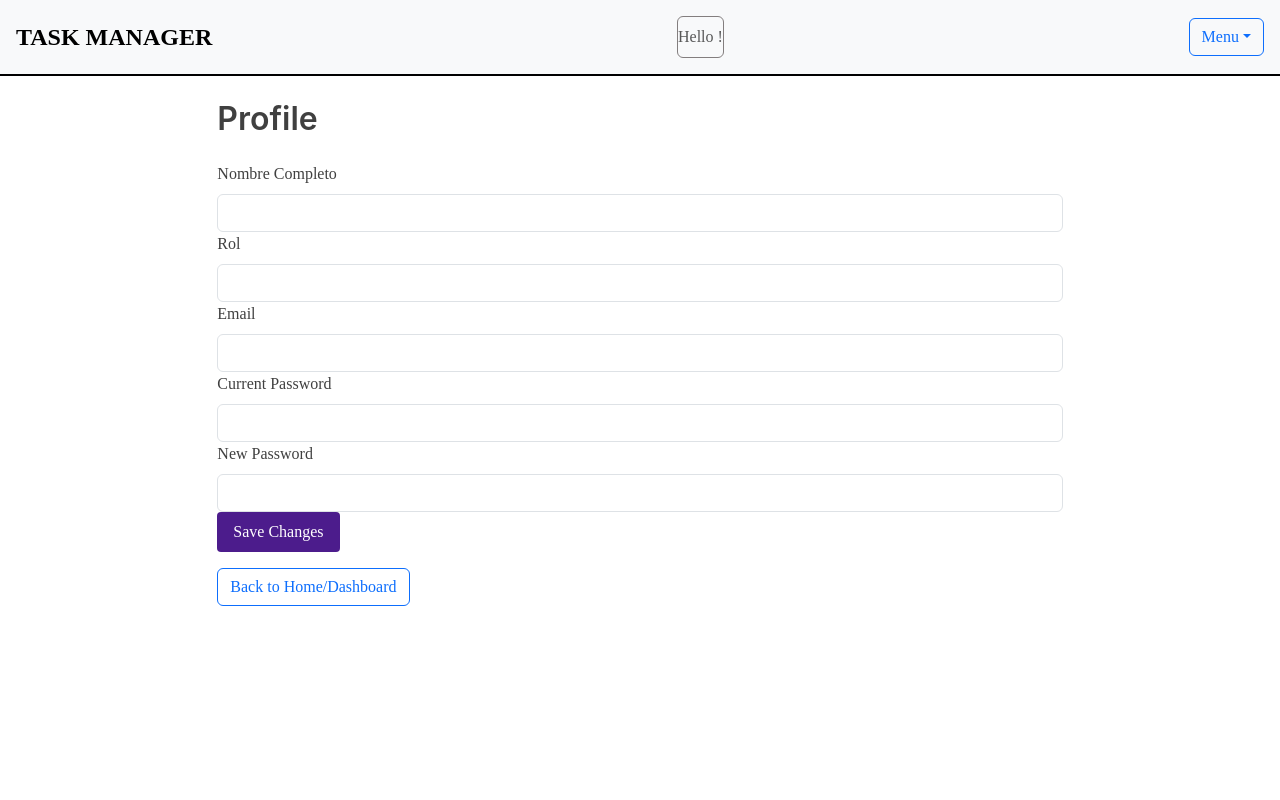
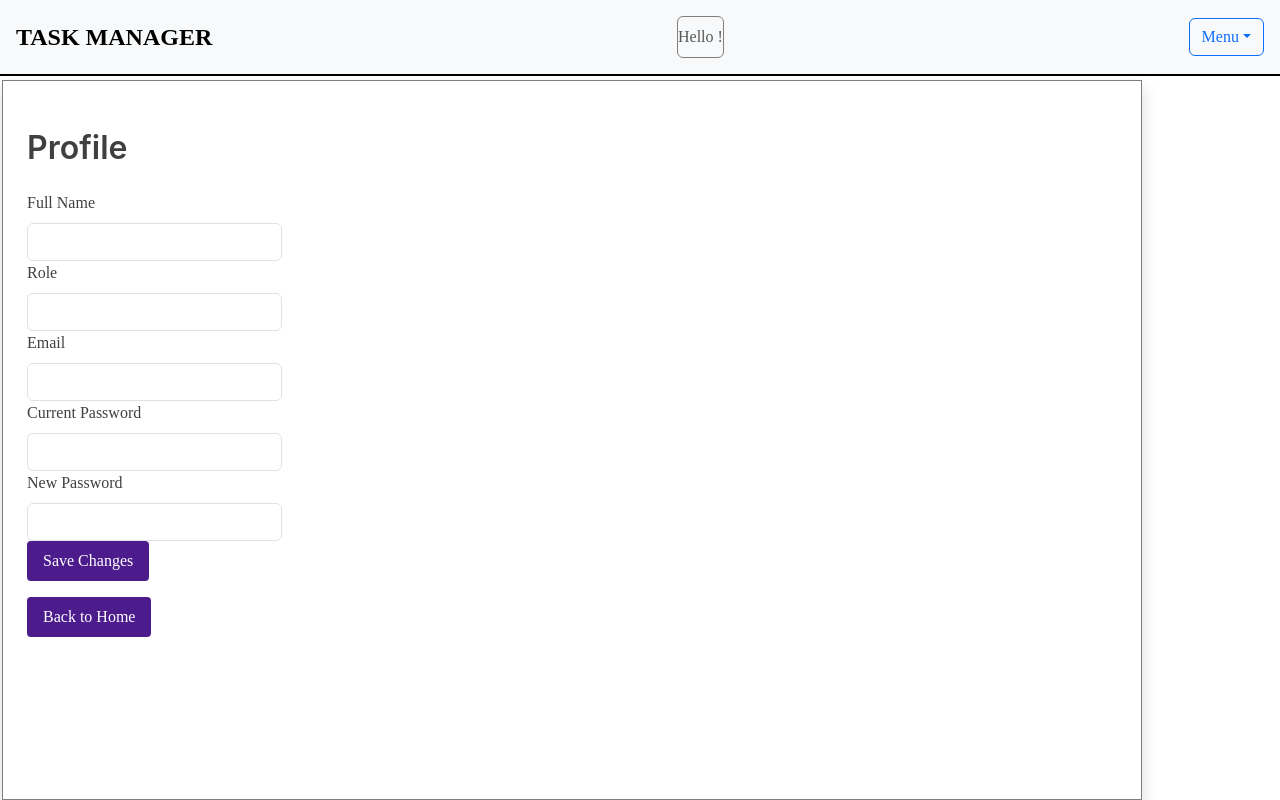
Before and after one commit to FrancoExeqGarcia/TP-PPS, a React (Create React App) app in the folder Frotend/: page /profile in a window 1280 px wide. Built offline with nearby package versions, Linux system fonts and the light colour scheme; no server answers; a web font is replaced by a local one.

Commit message:
fixed profile

```diff
--- a/Frotend/src/Components/profile/Profile.js
+++ b/Frotend/src/Components/profile/Profile.js
@@ -1,10 +1,11 @@
 import React, { useState, useContext, useEffect } from "react";
-import { Form, Button, Container, Row } from "react-bootstrap";
+import { Form, Button, Container } from "react-bootstrap";
 import { useNavigate } from "react-router";
 import Header from "../header/Header";
 import { ThemeContext } from "../../services/themeContext/theme.context";
 import { useAuth } from "../../services/authenticationContext/authentication.context";
 import NavBar from "../navBar/NavBar";
+import useTranslation from "../../custom/useTranslation/useTranslation";
 
 const Profile = () => {
   const { user, fetchUserProfile, updateUser } = useAuth();
@@ -16,6 +17,7 @@ const Profile = () => {
   const [error, setError] = useState("");
   const navigate = useNavigate();
   const { theme } = useContext(ThemeContext);
+  const translate = useTranslation();
 
   useEffect(() => {
     const getUserData = async () => {
@@ -49,13 +51,14 @@ const Profile = () => {
   return (
     <Container fluid>
       <NavBar />
-      <Row>
-        <div className="col-md-8 mx-auto">
-          <h2 className="mb-4">Profile</h2>
+      <div className="container mt-1 shadow p-4 border-gray content">
+        <div className="row">
+          <div className="col-md-3">
+            <h2>{translate("Profile")}</h2>
             {error && <p className="text-danger">{error}</p>}
             <Form onSubmit={handleSubmit}>
               <Form.Group controlId="formUserName">
-              <Form.Label>Nombre Completo</Form.Label>
+                <Form.Label>{translate("Full Name")}</Form.Label>
                 <Form.Control
                   type="text"
                   value={userName}
@@ -64,7 +67,7 @@ const Profile = () => {
               </Form.Group>
 
               <Form.Group controlId="formUserType">
-              <Form.Label>Rol</Form.Label>
+                <Form.Label>{translate("Role")}</Form.Label>
                 <Form.Control
                   type="text"
                   value={userType}
@@ -84,7 +87,7 @@ const Profile = () => {
               </Form.Group>
 
               <Form.Group controlId="formCurrentPassword">
-              <Form.Label>Current Password</Form.Label>
+                <Form.Label>{translate("Current Password")}</Form.Label>
                 <Form.Control
                   type="password"
                   value={currentPassword}
@@ -94,7 +97,7 @@ const Profile = () => {
               </Form.Group>
 
               <Form.Group controlId="formNewPassword">
-              <Form.Label>New Password</Form.Label>
+                <Form.Label>{translate("New Password")}</Form.Label>
                 <Form.Control
                   type="password"
                   value={newPassword}
@@ -104,18 +107,15 @@ const Profile = () => {
               </Form.Group>
 
               <Button variant="primary" type="submit">
-              Save Changes
+                {translate("Save Changes")}
               </Button>
             </Form>
-          <Button
-            variant="outline-primary"
-            onClick={handleBackToHome}
-            className="mt-3"
-          >
-            Back to Home/Dashboard
+            <Button variant="primary" onClick={handleBackToHome} className="mt-3">
+              {translate("Back to Home")}
             </Button>
           </div>
-      </Row>
+        </div>
+      </div>
     </Container>
   );
 };
--- a/Frotend/src/custom/useTranslation/translation.dictionary.js
+++ b/Frotend/src/custom/useTranslation/translation.dictionary.js
@@ -124,6 +124,10 @@ export const dictionary_translations = {
     { key: "Todo List", value: "Lista de Tares" },
     { key: "Profile", value: "Perfil" },
     { key: "Users", value: "Usuarios" },
+    { key: "Full Name", value: "Nombre Completo" },
+    { key: "Role", value: "Rol" },
+    { key: "Current Password", value: "Contraseña Actual" },
+    { key: "New Password", value: "Nueva Contraseña" },
     { key: "user_list", value: "Lista de usuarios" }
   ],
   en: [
```
Lines whose indentation alone changed are shown as unchanged.
